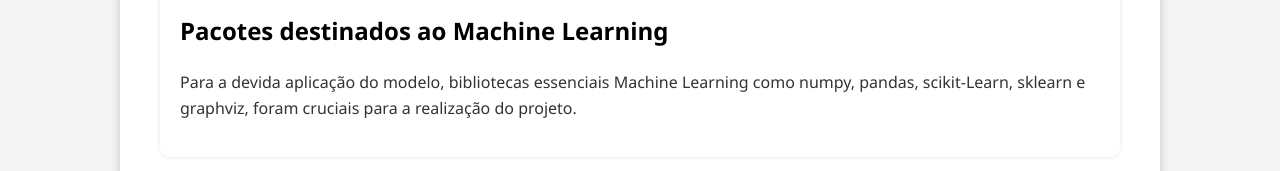
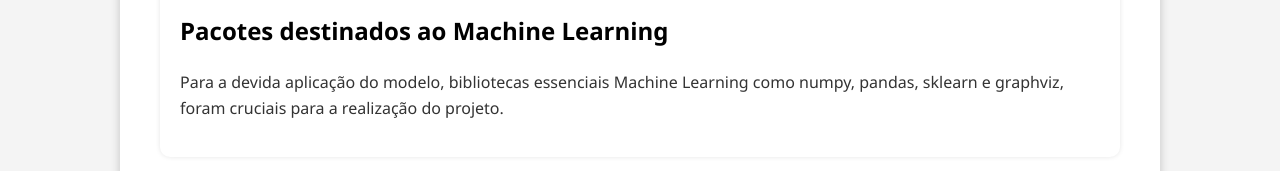
Before and after one commit to vhmartinsp/ml_bank_note_project, a plain HTML site: page index.html in a window 1280 px wide. Shown: the part 363-534 px from the top of the page. Drawn offline with Linux system fonts and the light colour scheme.

Commit message:
index.html

```diff
--- a/index.html
+++ b/index.html
@@ -96,7 +96,7 @@
 
             <section id="pacote-machine-learning">
                 <h2>Pacotes destinados ao Machine Learning</h2>
-                <p>Para a devida aplicação do modelo, bibliotecas essenciais  Machine Learning como numpy, pandas, scikit-Learn, sklearn e graphviz, foram cruciais para a realização do projeto.</p>
+                <p>Para a devida aplicação do modelo, bibliotecas essenciais  Machine Learning como numpy, pandas, sklearn e graphviz, foram cruciais para a realização do projeto.</p>
             </section>
 
             <section id="dados-do-projeto">
```
